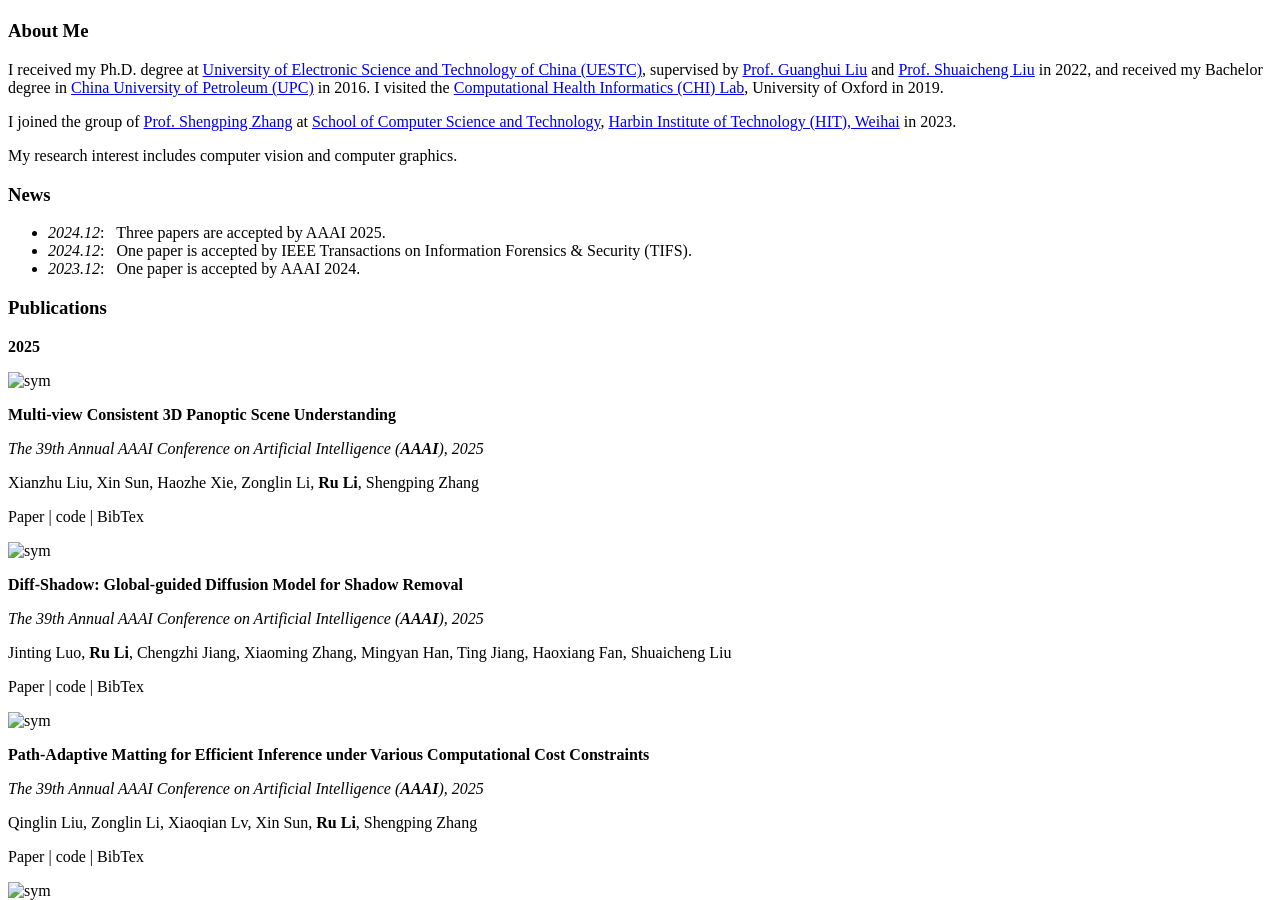
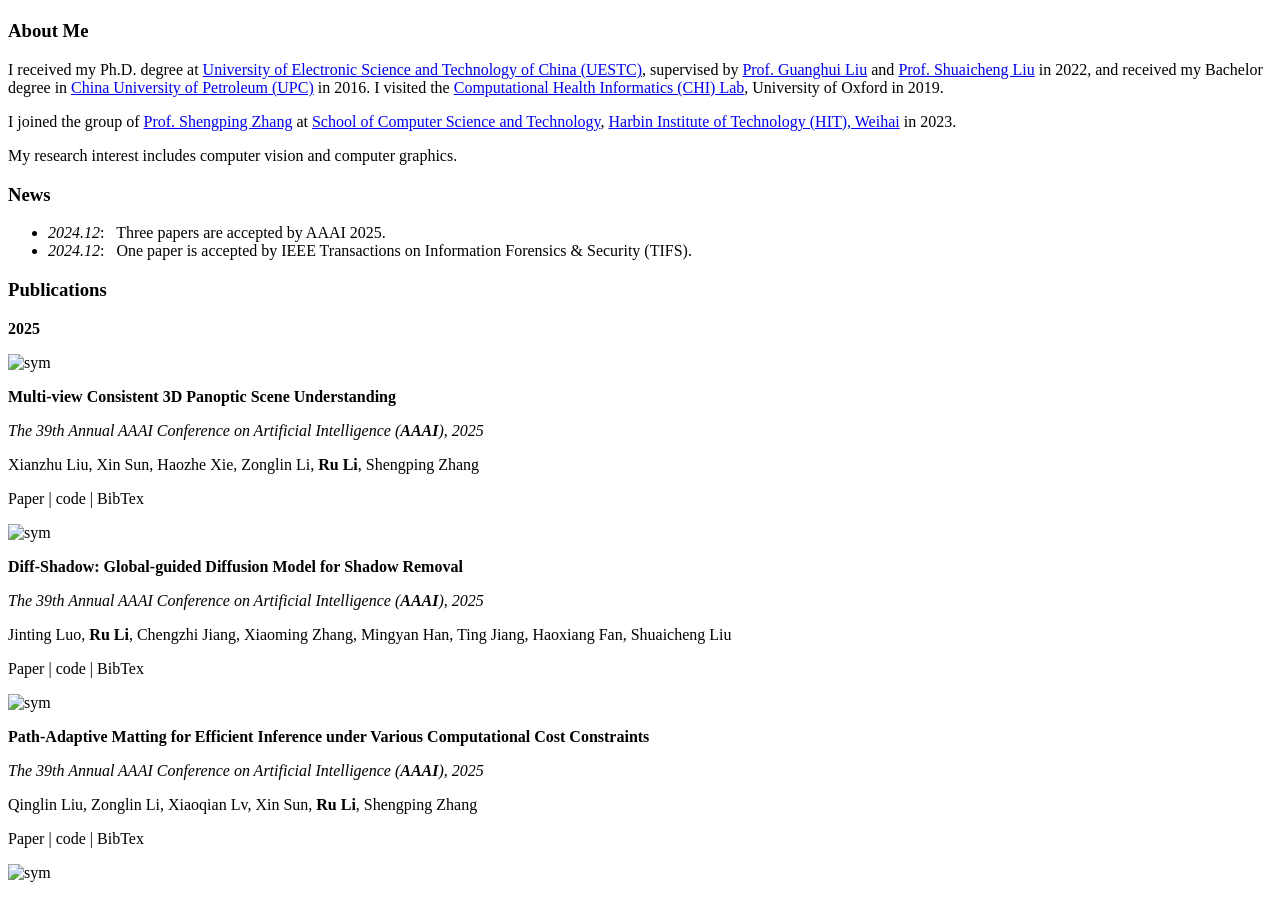
Before and after one commit to liru0126/liru0126.github.io, a Jekyll site: the page built from _pages/about.md, in a window 1280 px wide and 900 px high, scrolled down 745 px. Built offline with Jekyll 4.4.1, drawn with Linux system fonts in a browser that asks for light colours; our own code applies the rules of GitHub Pages for plain Markdown files.

Commit message:
Update about.md

```diff
--- a/_pages/about.md
+++ b/_pages/about.md
@@ -28,7 +28,6 @@ My research interest includes computer vision and computer graphics.
 # News
 - *2024.12*: &nbsp; Three papers are accepted by AAAI 2025.
 - *2024.12*: &nbsp; One paper is accepted by IEEE Transactions on Information Forensics & Security (TIFS).
-- *2023.12*: &nbsp; One paper is accepted by AAAI 2024.
 
 # Publications
 
```
